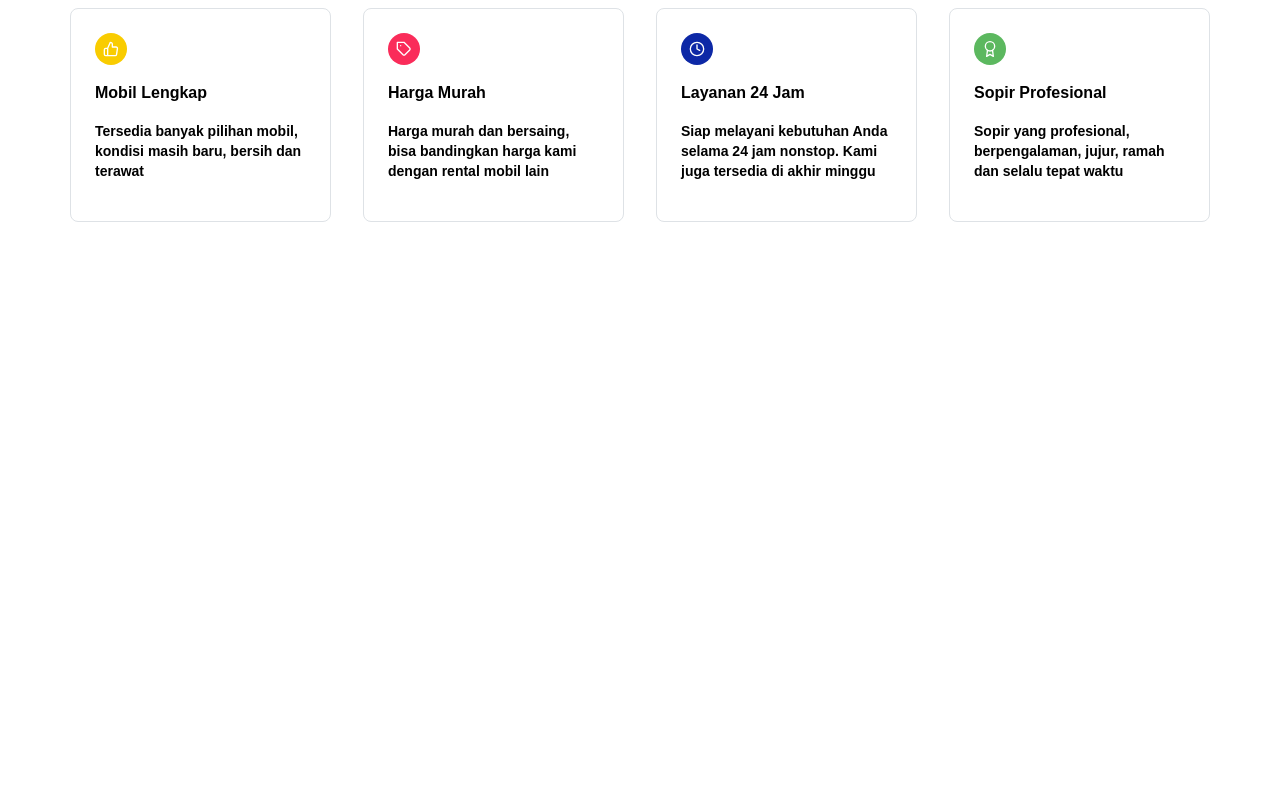
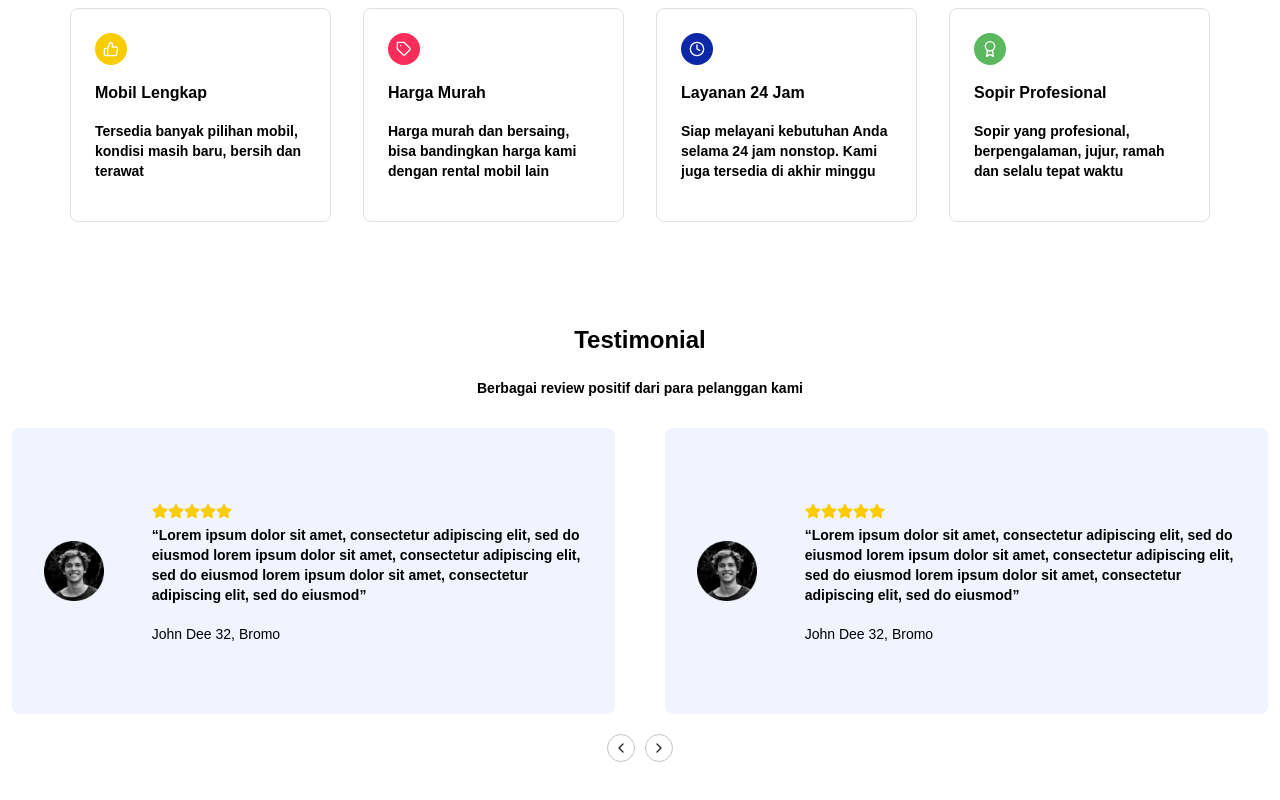
Before and after one commit to sandinofri/wave14-sandi-bcr-gold, a React (Vite) app: page / in a window 1280 px wide. Shown: the part 1127-1927 px from the top of the page. Before the commit the page ends 1500 px from the top, so only its background shows below. Built offline with nearby package versions, Linux system fonts and the light colour scheme.

Commit message:
add testimonial component

```diff
--- a/package.json
+++ b/package.json
@@ -1,5 +1,5 @@
 {
-  "homepage": "https://github.com/sandinofri/wave14-sandi-bcr-gold",
+  "homepage": "https://github.com/sandinofri/23001028_14_San_bcr_gold",
   "name": "gold-challange",
   "private": true,
   "version": "0.0.0",
@@ -18,7 +18,8 @@
     "react": "^18.2.0",
     "react-bootstrap": "^2.9.0",
     "react-dom": "^18.2.0",
-    "react-icons": "^4.11.0"
+    "react-icons": "^4.11.0",
+    "swiper": "^10.3.1"
   },
   "devDependencies": {
     "@types/react": "^18.2.15",
--- a/src/App.jsx
+++ b/src/App.jsx
@@ -3,6 +3,7 @@ import NavbarComponent from './component/NavbarComponent';
 import Header from './component/Header';
 import About from './component/About';
 import WhyUs from './component/WhyUs';
+import Testimonial from './component/Testimonial';
 
 
 
@@ -17,6 +18,7 @@ const App = () => {
     <Header/>
     <About/>
     <WhyUs/>
+    <Testimonial/>
 
     </>
   );
--- /dev/null
+++ b/src/component/Testimonial.jsx
@@ -0,0 +1,220 @@
+import React from "react";
+import "../style/testimonial.css";
+import { Swiper, SwiperSlide } from "swiper/react";
+
+// Import Swiper styles
+import "swiper/css";
+import "swiper/css/pagination";
+
+// import required modules
+import { Pagination } from "swiper/modules";
+import TestiImg from "../assets/image/testi-img.png";
+import { FaStar } from "react-icons/fa";
+import { FiChevronLeft, FiChevronRight } from "react-icons/fi";
+
+const Testimonial = () => {
+  return (
+    <>
+      <div className="testi" id="testi">
+        <div className="container-fluid">
+          <h1 className="text-center ">Testimonial</h1>
+          <p className="text-center ">
+            Berbagai review positif dari para pelanggan kami
+          </p>
+          <div className="swipe">
+            <Swiper
+              slidesPerView={1}
+              spaceBetween={10}
+              breakpoints={{
+                640: {
+                  slidesPerView: 1,
+                  spaceBetween: 20,
+                },
+                768: {
+                  slidesPerView: 2,
+                  spaceBetween: 40,
+                },
+                1024: {
+                  slidesPerView: 2,
+                  spaceBetween: 50,
+                },
+              }}
+            >
+              <SwiperSlide>
+                <div className="d-flex align-items-center pe-5">
+                  <img src={TestiImg} alt="" />
+                </div>
+                <div>
+                  <div className="star">
+                    <span>
+                      <FaStar color="#F9CC00" />
+                    </span>
+                    <span>
+                      <FaStar color="#F9CC00" />
+                    </span>
+                    <span>
+                      <FaStar color="#F9CC00" />
+                    </span>
+                    <span>
+                      <FaStar color="#F9CC00" />
+                    </span>
+                    <span>
+                      <FaStar color="#F9CC00" />
+                    </span>
+                  </div>
+
+                  <p className="text-start mt-1">
+                    “Lorem ipsum dolor sit amet, consectetur adipiscing elit,
+                    sed do eiusmod lorem ipsum dolor sit amet, consectetur
+                    adipiscing elit, sed do eiusmod lorem ipsum dolor sit amet,
+                    consectetur adipiscing elit, sed do eiusmod”
+                  </p>
+                  <small>John Dee 32, Bromo</small>
+                </div>
+              </SwiperSlide>
+              <SwiperSlide>
+                <div className="d-flex align-items-center pe-5">
+                  <img src={TestiImg} alt="" />
+                </div>
+                <div>
+                  <div className="star">
+                    <span>
+                      <FaStar color="#F9CC00" />
+                    </span>
+                    <span>
+                      <FaStar color="#F9CC00" />
+                    </span>
+                    <span>
+                      <FaStar color="#F9CC00" />
+                    </span>
+                    <span>
+                      <FaStar color="#F9CC00" />
+                    </span>
+                    <span>
+                      <FaStar color="#F9CC00" />
+                    </span>
+                  </div>
+
+                  <p className="text-start mt-1">
+                    “Lorem ipsum dolor sit amet, consectetur adipiscing elit,
+                    sed do eiusmod lorem ipsum dolor sit amet, consectetur
+                    adipiscing elit, sed do eiusmod lorem ipsum dolor sit amet,
+                    consectetur adipiscing elit, sed do eiusmod”
+                  </p>
+                  <small>John Dee 32, Bromo</small>
+                </div>
+              </SwiperSlide>
+              <SwiperSlide>
+                <div className="d-flex align-items-center pe-5">
+                  <img src={TestiImg} alt="" />
+                </div>
+                <div>
+                  <div className="star">
+                    <span>
+                      <FaStar color="#F9CC00" />
+                    </span>
+                    <span>
+                      <FaStar color="#F9CC00" />
+                    </span>
+                    <span>
+                      <FaStar color="#F9CC00" />
+                    </span>
+                    <span>
+                      <FaStar color="#F9CC00" />
+                    </span>
+                    <span>
+                      <FaStar color="#F9CC00" />
+                    </span>
+                  </div>
+
+                  <p className="text-start mt-1">
+                    “Lorem ipsum dolor sit amet, consectetur adipiscing elit,
+                    sed do eiusmod lorem ipsum dolor sit amet, consectetur
+                    adipiscing elit, sed do eiusmod lorem ipsum dolor sit amet,
+                    consectetur adipiscing elit, sed do eiusmod”
+                  </p>
+                  <small>John Dee 32, Bromo</small>
+                </div>
+              </SwiperSlide>
+              <SwiperSlide>
+                <div className="d-flex align-items-center pe-5">
+                  <img src={TestiImg} alt="" />
+                </div>
+                <div>
+                  <div className="star">
+                    <span>
+                      <FaStar color="#F9CC00" />
+                    </span>
+                    <span>
+                      <FaStar color="#F9CC00" />
+                    </span>
+                    <span>
+                      <FaStar color="#F9CC00" />
+                    </span>
+                    <span>
+                      <FaStar color="#F9CC00" />
+                    </span>
+                    <span>
+                      <FaStar color="#F9CC00" />
+                    </span>
+                  </div>
+
+                  <p className="text-start mt-1">
+                    “Lorem ipsum dolor sit amet, consectetur adipiscing elit,
+                    sed do eiusmod lorem ipsum dolor sit amet, consectetur
+                    adipiscing elit, sed do eiusmod lorem ipsum dolor sit amet,
+                    consectetur adipiscing elit, sed do eiusmod”
+                  </p>
+                  <small>John Dee 32, Bromo</small>
+                </div>
+              </SwiperSlide>
+              <SwiperSlide>
+                <div className="d-flex align-items-center pe-5">
+                  <img src={TestiImg} alt="" />
+                </div>
+                <div>
+                  <div className="star">
+                    <span>
+                      <FaStar color="#F9CC00" />
+                    </span>
+                    <span>
+                      <FaStar color="#F9CC00" />
+                    </span>
+                    <span>
+                      <FaStar color="#F9CC00" />
+                    </span>
+                    <span>
+                      <FaStar color="#F9CC00" />
+                    </span>
+                    <span>
+                      <FaStar color="#F9CC00" />
+                    </span>
+                  </div>
+
+                  <p className="text-start mt-1">
+                    “Lorem ipsum dolor sit amet, consectetur adipiscing elit,
+                    sed do eiusmod lorem ipsum dolor sit amet, consectetur
+                    adipiscing elit, sed do eiusmod lorem ipsum dolor sit amet,
+                    consectetur adipiscing elit, sed do eiusmod”
+                  </p>
+                  <small>John Dee 32, Bromo</small>
+                </div>
+              </SwiperSlide>
+
+            </Swiper>
+          </div>
+          <div className="chevron">
+            <span>
+              <FiChevronLeft />
+            </span>
+            <span>
+              <FiChevronRight />
+            </span>
+          </div>
+        </div>
+      </div>
+    </>
+  );
+};
+
+export default Testimonial;
--- /dev/null
+++ b/src/style/testimonial.css
@@ -0,0 +1,94 @@
+.testi {
+  padding: 100px 0 100px 0;
+}
+
+.testi h1 {
+  color: #000;
+  text-align: center;
+  font-family: Arial;
+  font-size: 24px;
+  font-style: normal;
+  font-weight: 700;
+  line-height: 36px;
+  margin-bottom: 20px;
+}
+
+.testi p {
+  color: #000;
+  text-align: center;
+  font-family: Arial;
+  font-size: 14px;
+  font-style: normal;
+  font-weight: 700;
+  line-height: 20px;
+
+}
+
+.swipe{
+  margin-top: 30px;
+}
+
+.swiper {
+  width: 100%;
+  height: 100%;
+}
+
+.swiper-slide {
+  display: flex !important;
+  background: #f1f3ff;
+  padding: 69px 32px 69px 32px;
+  border-radius: 8px;
+}
+
+.swiper-slide div:nth-child(1) {
+  width: 250px;
+}
+
+.swiper-slide img {
+  width: 100%;
+}
+
+.swiper-slide small {
+  color: #000;
+  font-family: Arial;
+  font-size: 14px;
+  font-style: normal;
+  font-weight: 400;
+  line-height: 20px;
+}
+
+.chevron{
+  display: flex;
+  justify-content: center;
+  padding-top: 20px;
+  gap: 10px;
+}
+
+.chevron span{
+  border: 1px solid #C4C4C4;
+  border-radius: 50px;
+  padding: 5px;
+  display: flex;
+  justify-content: center;
+  align-items: center;
+
+}
+
+@media(max-width:700px) and (min-width:1px){
+  .swiper-slide{
+    flex-direction: column;
+  }
+
+  .swiper-slide div:nth-child(1) {
+    width: 100px;
+    margin: auto;
+    padding: 0 !important;
+    margin-bottom: 10px;
+  }
+
+  .swiper-slide .star{
+    text-align: center;
+    margin-bottom: 10px;
+  }
+
+}
--- a/vite.config.js
+++ b/vite.config.js
@@ -3,7 +3,7 @@ import react from '@vitejs/plugin-react'
 
 // https://vitejs.dev/config/
 export default defineConfig({
-  base:"/wave14-sandi-bcr-gold/",
+  base:"/23001028_14_San_bcr_gold/",
   plugins: [react()],
 
 })
```
Also changed, not shown: src/assets/image/testi-img.png (added), 1 other file (tests, documents, lock files or other folders).
